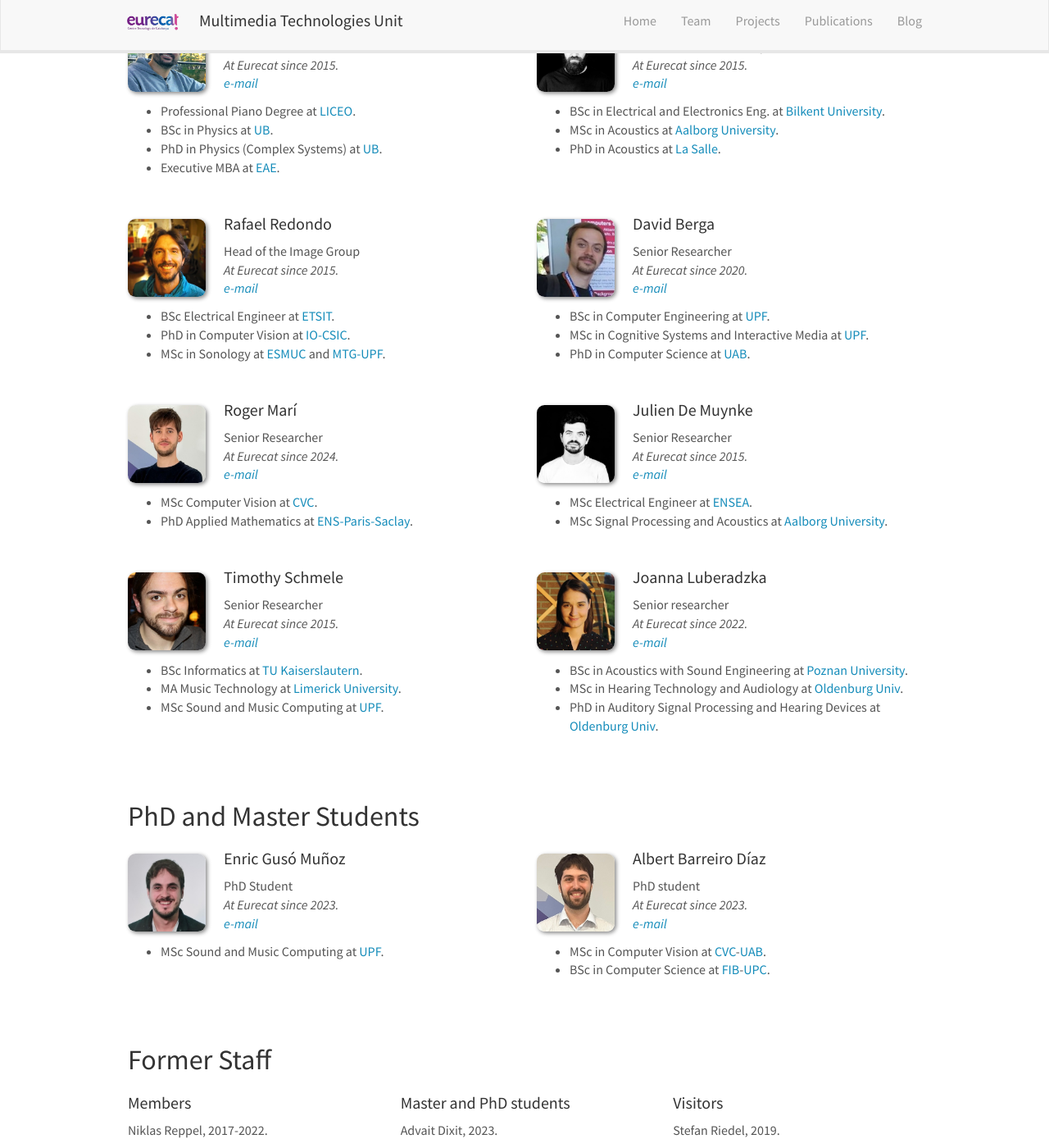
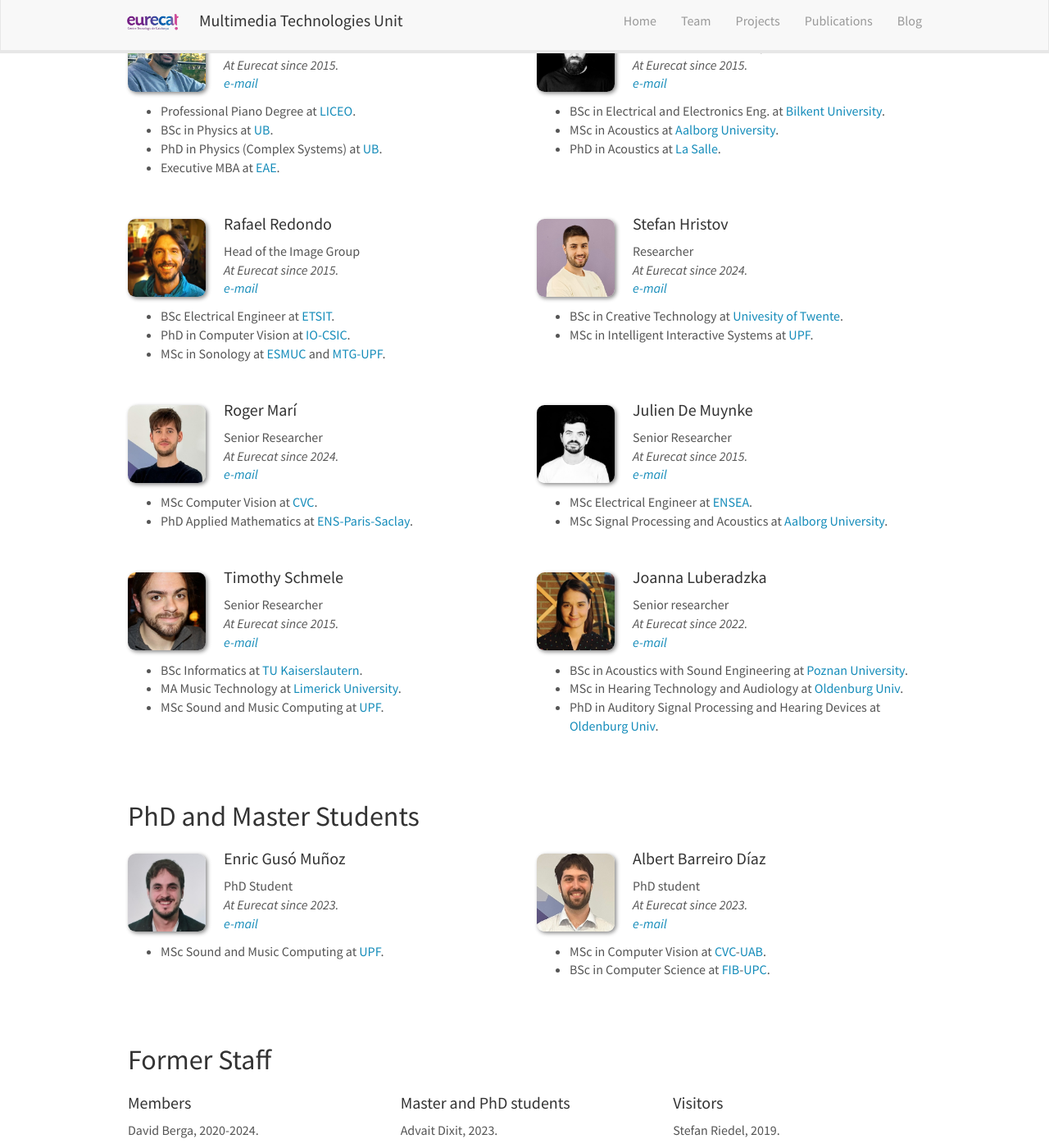
Before and after one commit to multimedia-eurecat/multimedia-eurecat.github.io, a Jekyll site: the page built from _pages/team.md, in a window 1280 px wide and 1400 px high, scrolled down 193 px. Shown: the whole window at 82% size. Built offline with Jekyll 4.4.1, drawn with Linux system fonts in a browser that asks for light colours; nearby versions of some CDN libraries.

Commit message:
Members update

```diff
--- a/_data/former_members.yml
+++ b/_data/former_members.yml
@@ -1,4 +1,5 @@
 # - name: firstname lastname, date
+- name: David Berga, 2020-2024.
 - name: Niklas Reppel, 2017-2022.
 - name: Daniel van Sabben, 2021-2022.
 - name: Andrés Bucci, 2018-2021.
--- a/_data/team_members.yml
+++ b/_data/team_members.yml
@@ -40,15 +40,14 @@
   education2: PhD in Computer Vision at <a href="https://www.io.csic.es">IO-CSIC</a>.
   education3: MSc in Sonology at <a href="http://www.esmuc.cat">ESMUC</a> and <a href="https://www.upf.edu/web/mtg">MTG-UPF</a>.
 
-- name: David Berga
-  photo: david_berga.jpg
-  role: Senior Researcher
-  info: At Eurecat since 2020
-  email: david.berga@eurecat.org
-  number_educ: 3
-  education1: BSc in Computer Engineering at <a href="https://www.upf.edu">UPF</a>.
-  education2: MSc in Cognitive Systems and Interactive Media at <a href="http://www.upf.edu/">UPF</a>.
-  education3: PhD in Computer Science at <a href="https://www.uab.cat/">UAB</a>.
+- name: Stefan Hristov
+  photo: Stefan_Hristov.jpg
+  role: Researcher
+  info: At Eurecat since 2024
+  email: stefan.hristov@eurecat.org
+  number_educ: 2
+  education1: BSc in Creative Technology at <a href="https://www.utwente.nl/en/">Univesity of Twente</a>.
+  education2: MSc in Intelligent Interactive Systems at <a href="http://www.upf.edu/">UPF</a>.
 
 - name: Roger Marí
   photo: roger_mari.jpg
```
